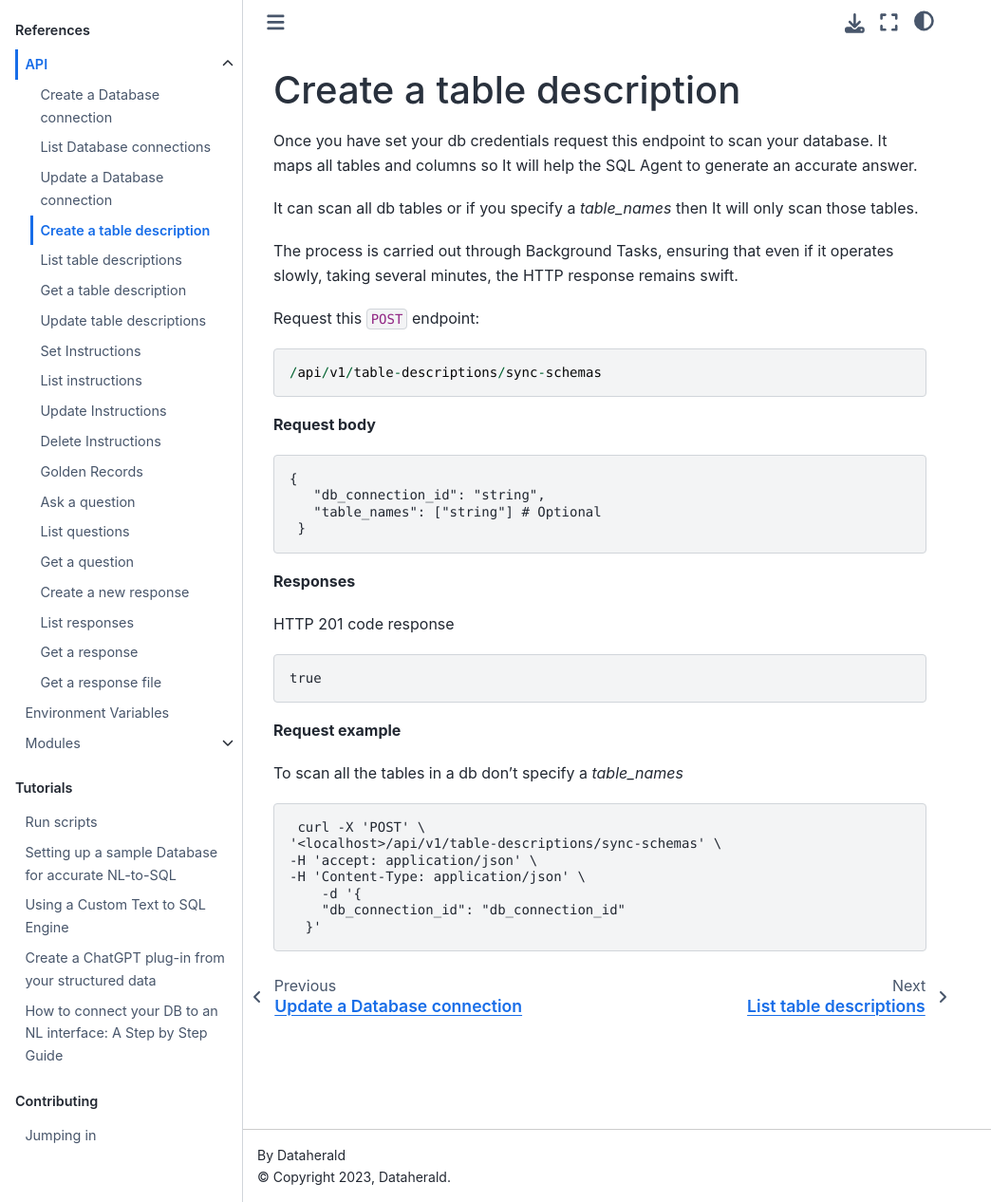
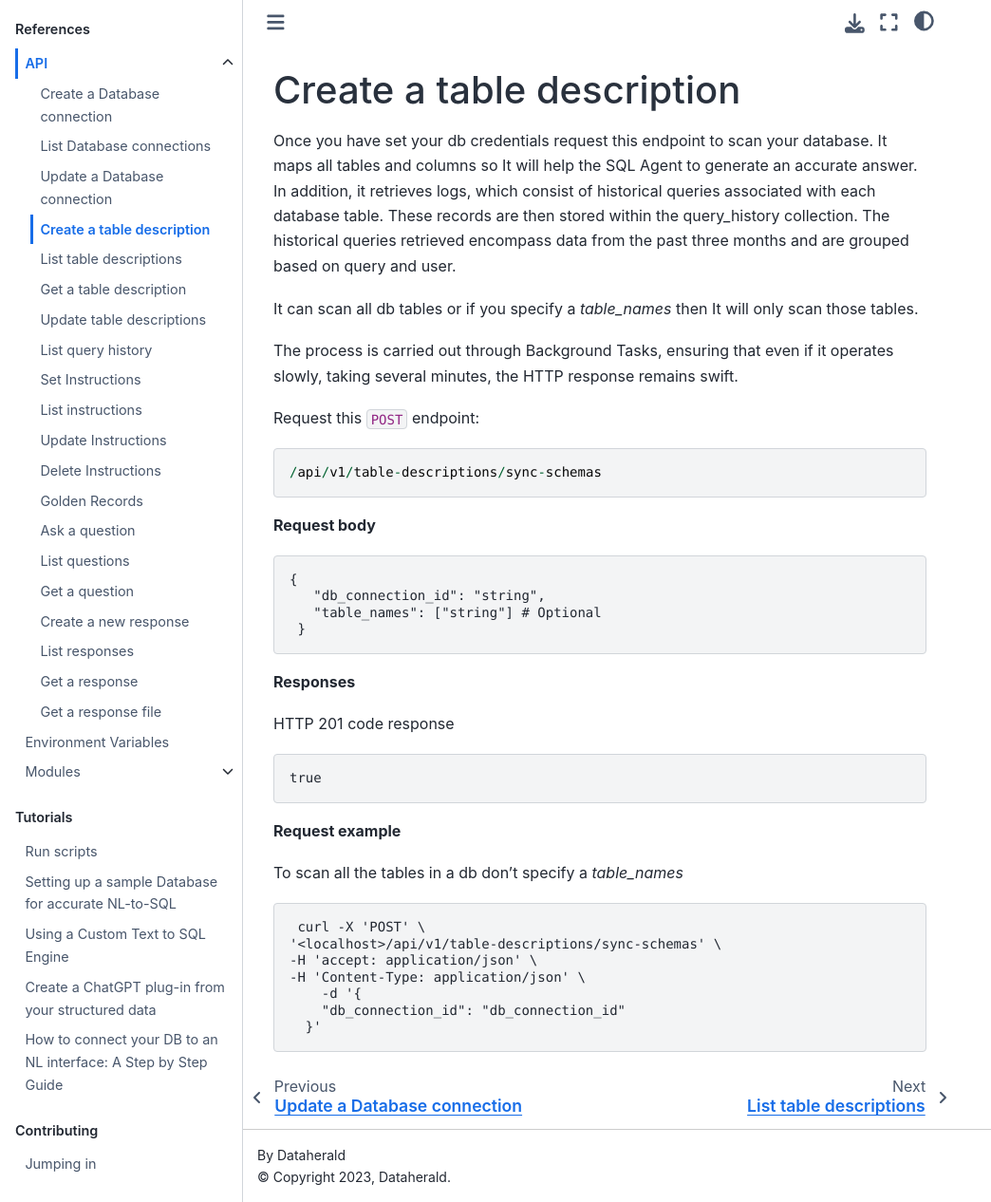
Before and after one commit to Dataherald/dataherald, a Sphinx documentation site: the page built from docs/api.scan_table_description.rst, in a window 1280 px wide and 1266 px high. Shown: the whole window at 95% size, without its empty margins (0-1044 px from the left). Built offline with Sphinx 7.4.7 and the Sphinx Book theme 1.1.4, drawn with Linux system fonts in a browser that asks for light colours.

Commit message:
Document query_history endpoint

```diff
--- a/docs/api.rst
+++ b/docs/api.rst
@@ -142,6 +142,7 @@ Related endpoints are:
     api.list_table_description
     api.get_table_description
     api.update_table_descriptions
+    api.list_query_history
 
     api.add_instructions
     api.list_instructions
--- a/docs/api.scan_table_description.rst
+++ b/docs/api.scan_table_description.rst
@@ -4,7 +4,10 @@
 =======================
 
 Once you have set your db credentials request this endpoint to scan your database. It maps
-all tables and columns so It will help the SQL Agent to generate an accurate answer.
+all tables and columns so It will help the SQL Agent to generate an accurate answer. In addition, it retrieves logs,
+which consist of historical queries associated with each database table. These records are then stored within the
+query_history collection. The historical queries retrieved encompass data from the past three months and are grouped
+based on query and user.
 
 It can scan all db tables or if you specify a `table_names` then It will only scan those tables.
 
```
Also changed, not shown: README.md (+26 -1 lines), docs/api.list_query_history.rst (added, +59 -0 lines).
